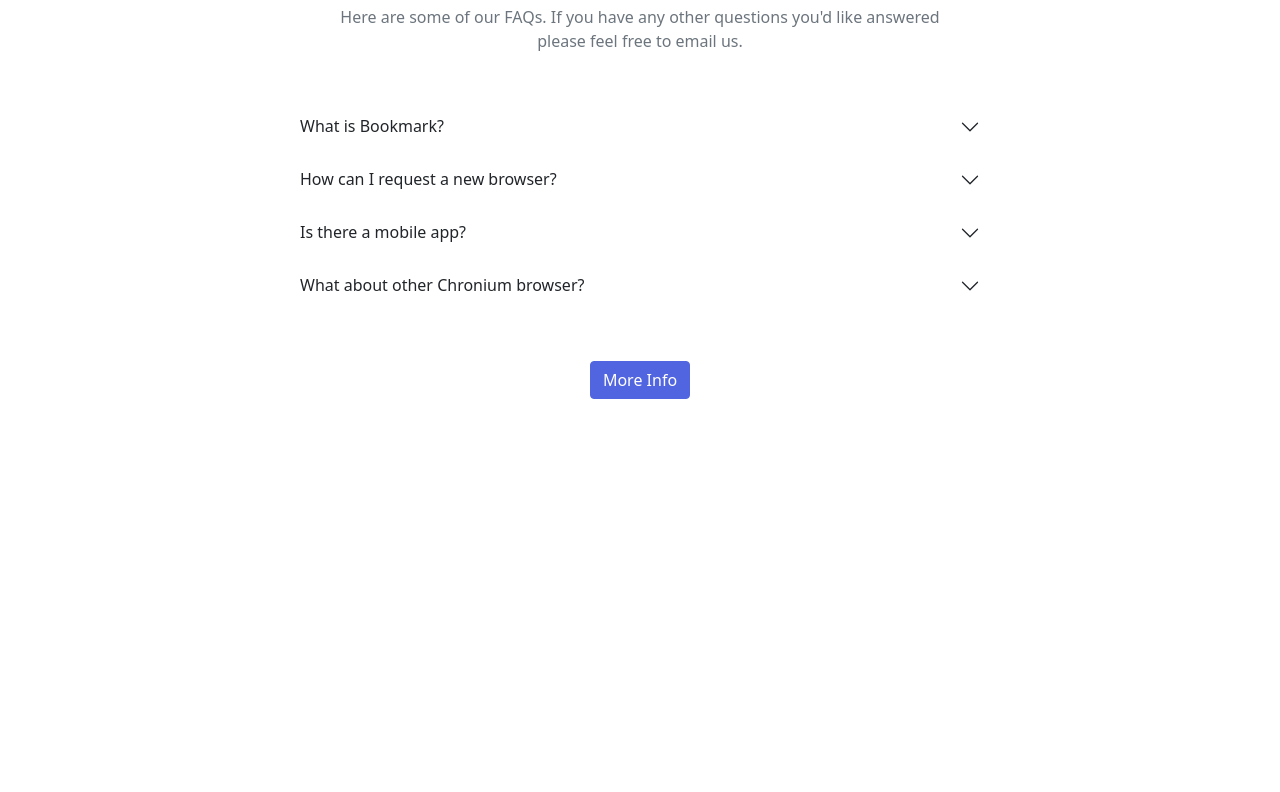
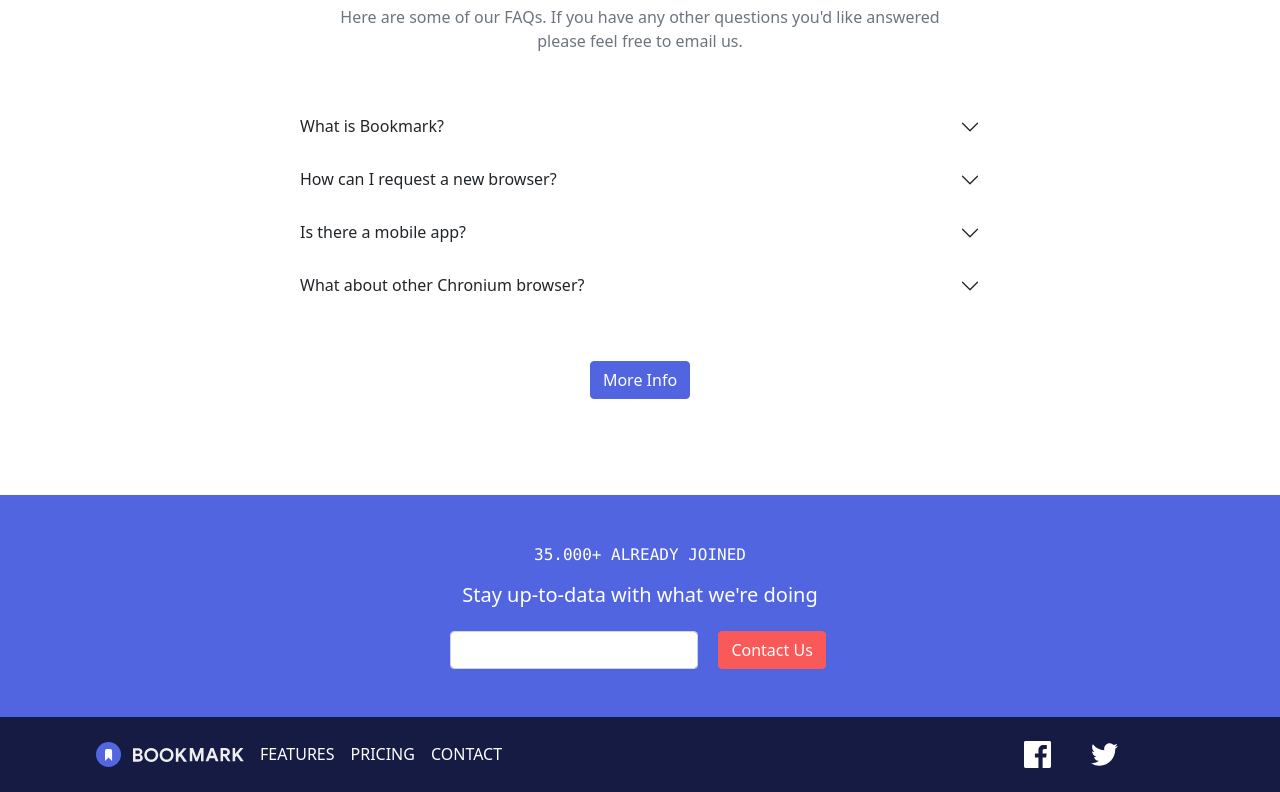
Before and after one commit to gerouvi/sprint-2, a website: page index.html in a window 1280 px wide. Shown: the part 1972-2764 px from the top of the page. Before the commit the page ends 2419 px from the top, so only its background shows below. Drawn offline with nearby package versions, Linux system fonts and the light colour scheme.

```diff
--- a/index.html
+++ b/index.html
@@ -386,6 +386,81 @@
         </div>
       </div>
     </main>
+    <footer class="container-fluid mt-5 bg-primary">
+      <div class="row pt-5 pb-5 bgprimary">
+        <div
+          class="d-flex flex-column justify-content-center align-items-center"
+        >
+          <p class="font-monospace text-white">35.000+ ALREADY JOINED</p>
+          <h5 class="col-7 text-center mb-4 text-white">
+            Stay up-to-data with what we're doing
+          </h5>
+          <form
+            class="row g-3 requires-validation d-flex align-items-start justify-content-center text-center"
+            novalidate
+          >
+            <div class="col-8 text-center">
+              <input type="email" class="form-control" id="username" required />
+
+              <div class="valid-feedback"></div>
+
+              <div class="invalid-feedback">
+                Correct email address is required!
+              </div>
+            </div>
+            <div class="col-8 col-lg-4 text-center">
+              <button
+                class="btn btn-secondary text-nowrap text-white"
+                type="submit"
+              >
+                Contact Us
+              </button>
+            </div>
+          </form>
+        </div>
+      </div>
+      <div class="row bgfooter ps-lg-4">
+        <div
+          class="col-12 col-lg-8 d-flex flex-column align-items-center flex-lg-row ps-lg-4"
+        >
+          <div class="w-30 mb-4 mt-4 ps-lg-5">
+            <a href="#"
+              ><img
+                class="img-fluid"
+                src="images/Imagenes/logo-bookmark2.svg"
+                alt=""
+            /></a>
+          </div>
+          <div class="fs-6 mb-4 mb-lg-0 ps-lg-3">
+            <a
+              href="#"
+              class="text-white text-decoration-none text-secondary-hover"
+              >FEATURES</a
+            >
+          </div>
+          <div class="fs-6 mb-4 mb-lg-0 ps-lg-3">
+            <a
+              href="#"
+              class="text-white text-decoration-none text-secondary-hover"
+              >PRICING</a
+            >
+          </div>
+          <div class="fs-6 ps-lg-3">
+            <a
+              href="#"
+              class="text-white text-decoration-none text-secondary-hover"
+              >CONTACT</a
+            >
+          </div>
+        </div>
+        <div
+          class="d-flex justify-content-center col-12 col-lg-4 text-center pt-4 pb-4"
+        >
+          <a href="#" class="facebook-logo"></a>
+          <a href="#" class="twitter-logo"></a>
+        </div>
+      </div>
+    </footer>
   </body>
   <script src="src/js/emailvalidation.js"></script>
   <script src="../../node_modules/bootstrap/dist/js/bootstrap.js"></script>
```
